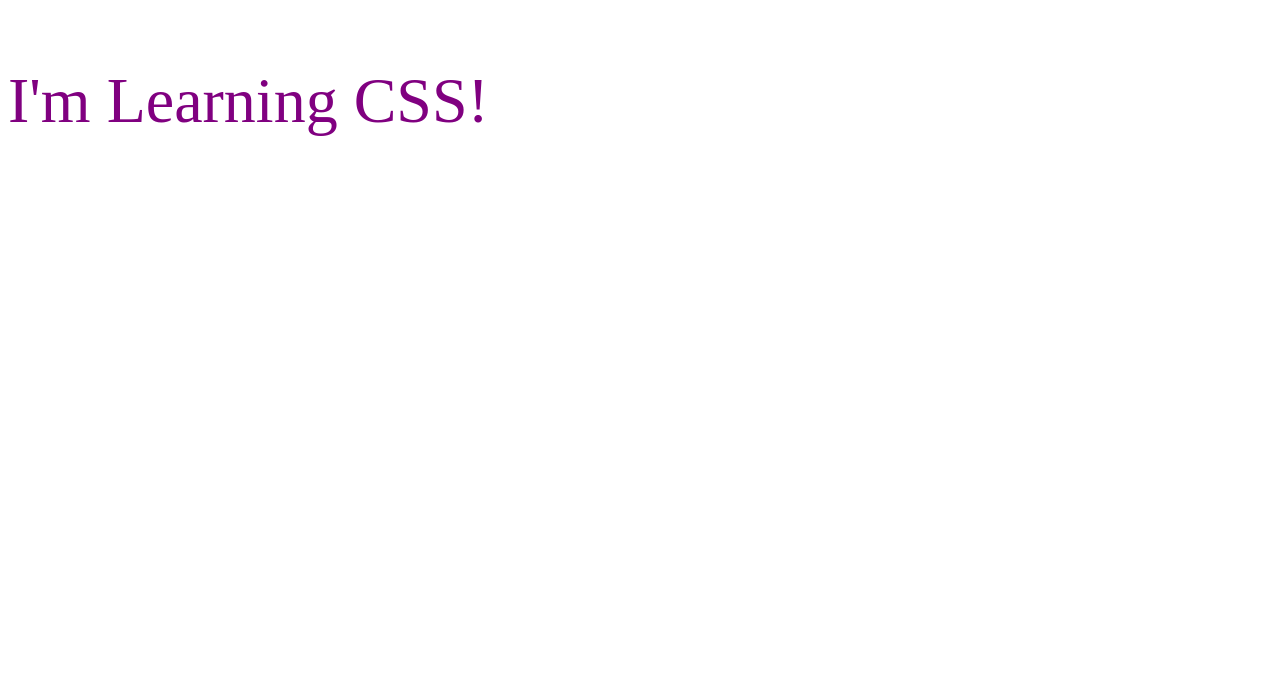
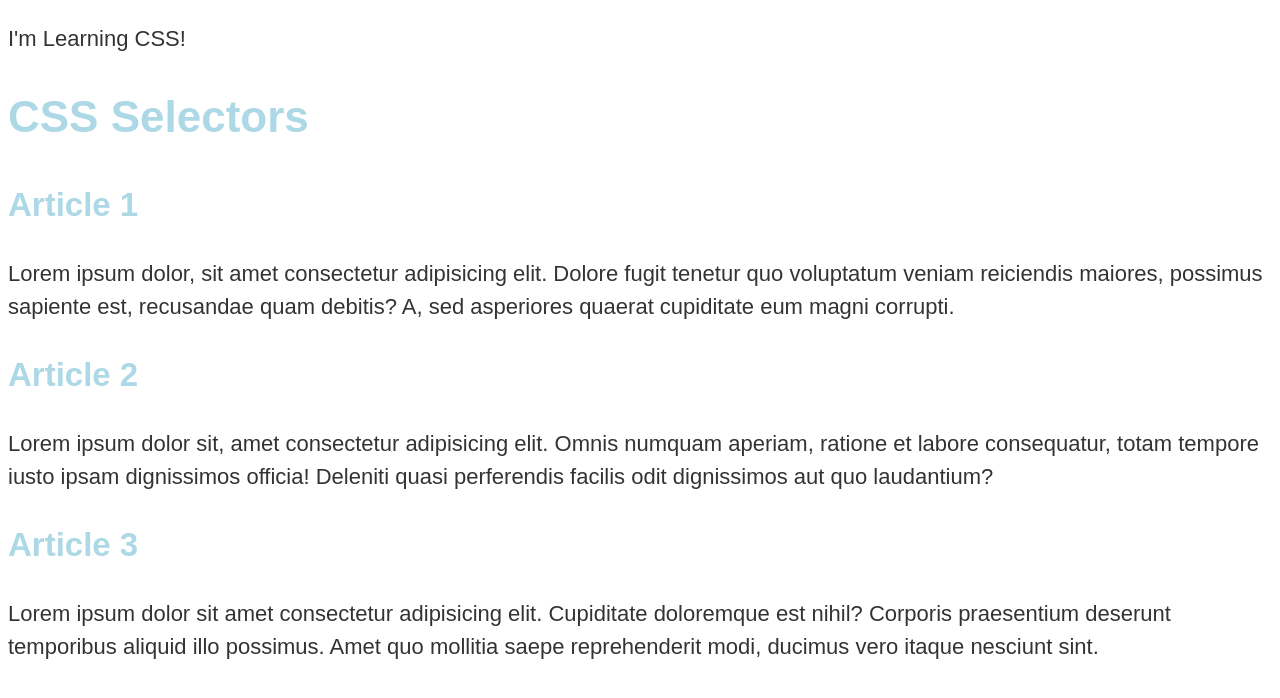
Before and after one commit to madiya24/Learning-CSS, a plain HTML site: page css/index.html in a window 1280 px wide. Drawn offline with Linux system fonts and the light colour scheme.

Commit message:
second commit

```diff
--- a/css/index.html
+++ b/css/index.html
@@ -4,15 +4,22 @@
     <meta charset="UTF-8">
     <meta name="viewport" content="width=device-width, initial-scale=1.0">
     <title>Document</title>
-    <style>
-        p {
-            font-size: 64px;
-            color: lightgreen;
-        }
-    </style>
     <link rel="stylesheet" href="style.css">
 </head>
 <body>
-    <p>I'm Learning CSS!</p>
+    <p >I'm Learning CSS!</p>
+    <h1>CSS Selectors</h1>
+    <article>
+        <h2>Article 1</h2>
+        <p>Lorem ipsum dolor, sit amet consectetur adipisicing elit. Dolore fugit tenetur quo voluptatum veniam reiciendis maiores, possimus sapiente est, recusandae quam debitis? A, sed asperiores quaerat cupiditate eum magni corrupti.</p>
+    </article>
+    <article>
+        <h2>Article 2</h2>
+        <p id="second" class="gary"> Lorem ipsum dolor sit, amet consectetur adipisicing elit. Omnis numquam aperiam, ratione et labore consequatur, totam tempore iusto ipsam dignissimos officia! Deleniti quasi perferendis facilis odit dignissimos aut quo laudantium?</p>
+    </article>
+    <article>
+        <h2>Article 3</h2>
+        <p>Lorem ipsum dolor sit amet consectetur adipisicing elit. Cupiditate doloremque est nihil? Corporis praesentium deserunt temporibus aliquid illo possimus. Amet quo mollitia saepe reprehenderit modi, ducimus vero itaque nesciunt sint.</p>
+    </article>
 </body>
 </html>
--- a/css/style.css
+++ b/css/style.css
@@ -1,4 +1,14 @@
+body {
+    font-size: 22px;
+    font-family: Arial, Helvetica, sans-serif;
+    line-height: 1.5;
+    background-color: papayawhip
+    color rgb(0,0,0)
+}
+
 p {
-    font-size: 64px;
-    color: purple ;
+    color: #333;
 }
+h1, h2 {
+    color: lightblue;
+}
```
